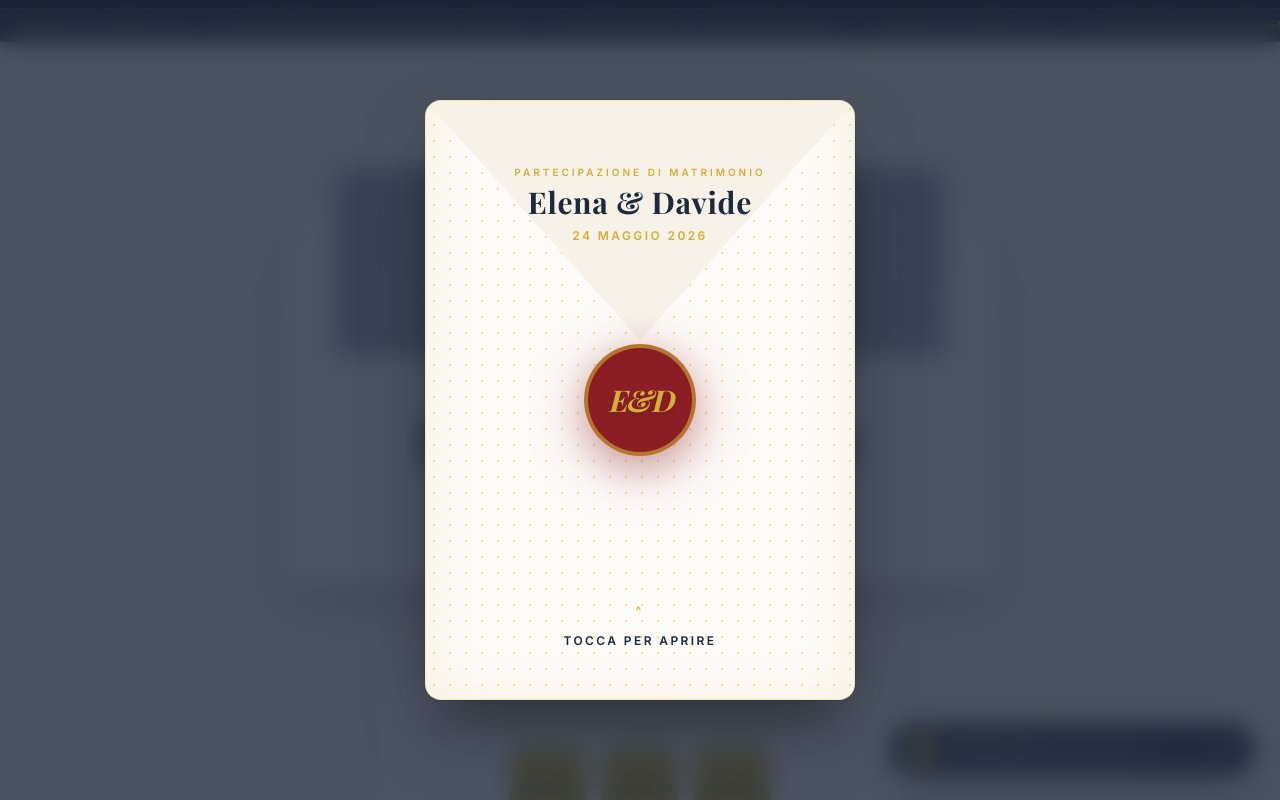
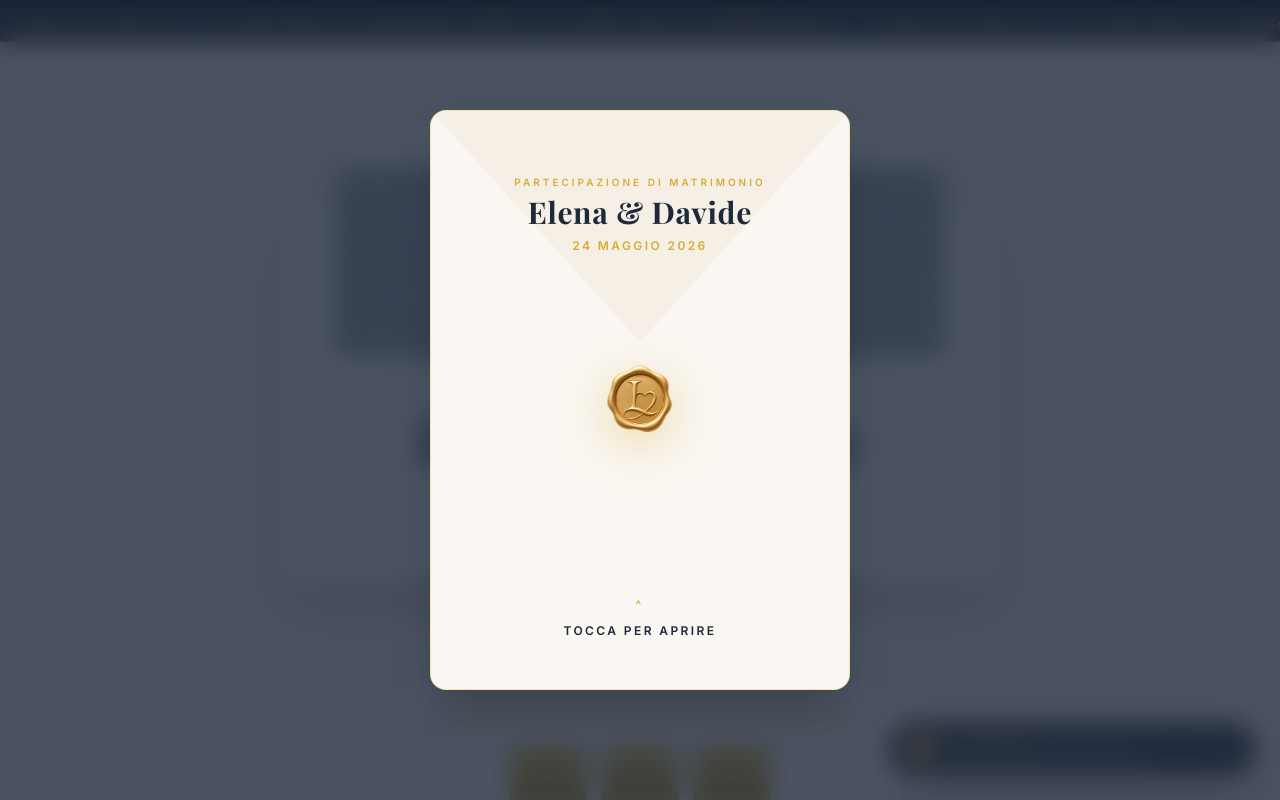
Before and after one commit to Rickym2025/love, a Next.js app: page /elena-e-davide in a window 1280 px wide. Shown: the top 800 px of the page. Built offline with nearby package versions, Linux system fonts and the light colour scheme; a web font is replaced by a local one.

Commit message:
Update EnvelopeWax.tsx

```diff
--- a/src/components/EnvelopeWax.tsx
+++ b/src/components/EnvelopeWax.tsx
@@ -14,10 +14,8 @@ export interface EnvelopeWaxProps {
 }
 
 export default function EnvelopeWax({
-  initials = "R&Z",
-  coupleNames = "Zohan & Rose",
-  weddingDate = "27 SETTEMBRE 2026",
-  audioUrl,
+  coupleNames = "Elena & Davide",
+  weddingDate = "24 MAGGIO 2026",
   onOpen,
   children,
 }: EnvelopeWaxProps) {
@@ -29,7 +27,7 @@ export default function EnvelopeWax({
 
     const audio = document.getElementById("love-wedding-audio") as HTMLAudioElement;
     if (audio) {
-      audio.play().catch((err) => console.log("Autoplay audio limitato dal browser:", err));
+      audio.play().catch((err) => console.log("Autoplay audio limitato:", err));
     }
 
     if (onOpen) onOpen();
@@ -42,27 +40,20 @@ export default function EnvelopeWax({
           isOpen ? "opacity-0 pointer-events-none delay-700" : "opacity-100"
         }`}
       >
-        {/* Busta Materica Avorio con Ricamo Floreale 3D */}
         <div
           onClick={handleOpen}
-          className="relative w-[92%] max-w-[430px] h-[600px] bg-[#FDFBF7] rounded-2xl shadow-2xl border border-[#D4AF37]/30 cursor-pointer group flex flex-col justify-between p-8 select-none transition-transform duration-500 hover:scale-[1.01] overflow-hidden"
-          style={{
-            boxShadow: "0 30px 70px -15px rgba(0,0,0,0.5), inset 0 0 50px rgba(212,175,55,0.12)",
-          }}
+          className="relative w-[92%] max-w-[420px] h-[580px] bg-[#FAF7F2] rounded-2xl shadow-2xl border border-[#D4AF37]/30 cursor-pointer group flex flex-col justify-between p-8 select-none transition-transform duration-500 hover:scale-[1.01]"
         >
-          {/* Motivo Floreale in Rilievo Bianco Embossed ai Lati (Come Immagine 1) */}
-          <div className="absolute inset-0 pointer-events-none opacity-40 bg-[radial-gradient(#D4AF37_1px,transparent_1px)] [background-size:16px_16px]" />
-
-          {/* Flap Triangolare Superiore Pieghevole */}
+          {/* Flap Triangolare Superiore */}
           <div
-            className="absolute top-0 left-0 right-0 h-1/2 bg-[#F7F2E8] rounded-t-2xl origin-top transition-transform duration-700 border-b border-[#D4AF37]/30 z-10 shadow-md"
+            className="absolute top-0 left-0 right-0 h-1/2 bg-[#F5EFE6] rounded-t-2xl origin-top transition-transform duration-700 border-b border-[#D4AF37]/40 z-10 shadow-md"
             style={{
               clipPath: "polygon(0 0, 50% 80%, 100% 0)",
               transform: isOpen ? "rotateX(180deg)" : "rotateX(0deg)",
             }}
           />
 
-          {/* Intestazione Sposi sulla Busta */}
+          {/* Intestazione Sposi */}
           <div className="z-20 text-center pt-8">
             <span className="text-[10px] tracking-[0.3em] uppercase text-[#D4AF37] font-bold block mb-1">
               PARTECIPAZIONE DI MATRIMONIO
@@ -71,27 +62,21 @@ export default function EnvelopeWax({
             <p className="text-xs uppercase tracking-[0.2em] text-[#D4AF37] font-semibold mt-2">{weddingDate}</p>
           </div>
 
-          {/* SIGILLO IN CERALACCA BORDEAUX CON INIZIALI ORO 3D */}
+          {/* VERA CERALACCA LOGO PNG (SENZA CERCHI CSS) */}
           <div
             className={`absolute top-1/2 left-1/2 -translate-x-1/2 -translate-y-1/2 z-30 transition-all duration-500 ${
               isOpen ? "scale-150 opacity-0" : "scale-100 group-hover:scale-110"
             }`}
           >
-            <div className="relative w-28 h-28 drop-shadow-[0_12px_24px_rgba(139,30,36,0.5)] flex items-center justify-center bg-[#8B1E24] rounded-full border-4 border-[#D4AF37]/60 shadow-inner">
-              <span className="font-serif text-3xl text-[#D4AF37] italic font-bold tracking-tighter drop-shadow-md">
-                {initials}
-              </span>
+            <div className="relative w-28 h-28 drop-shadow-[0_12px_24px_rgba(212,175,55,0.4)]">
+              <Image src="/wax-seal.png" alt="Sigillo Ceralacca" fill className="object-contain" priority />
             </div>
           </div>
 
-          {/* Dicitura "TOCCA PER APRIRE" in Italiano con Freccia */}
+          {/* Dicitura APRI */}
           <div className="z-20 text-center pb-4">
-            <span className="text-xs font-bold text-[#D4AF37] uppercase tracking-[0.25em] animate-bounce block mb-1">
-              ^
-            </span>
-            <span className="text-xs font-bold text-[#1E293B] uppercase tracking-[0.2em]">
-              TOCCA PER APRIRE
-            </span>
+            <span className="text-xs font-bold text-[#D4AF37] uppercase tracking-[0.25em] animate-pulse block mb-1">^</span>
+            <span className="text-xs font-bold text-[#1E293B] uppercase tracking-[0.2em]">TOCCA PER APRIRE</span>
           </div>
         </div>
       </div>
```
